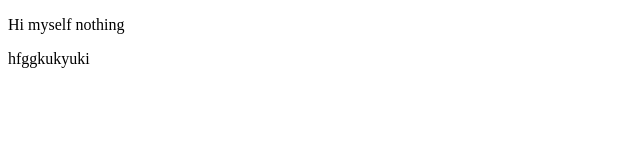
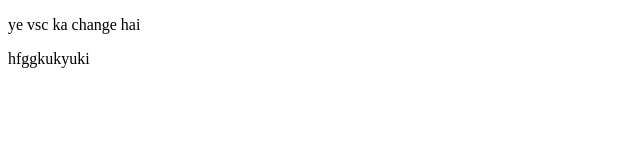
Before and after one commit to sanyadixit/test1, a plain HTML site: page index.html in a window 1280 px wide. Shown: the full height of the page, 0-640 px from the left. Drawn offline with Linux system fonts and the light colour scheme.

Commit message:
text is added

```diff
--- a/index.html
+++ b/index.html
@@ -6,7 +6,7 @@
     <title>Hiii</title>
 </head>
 <body>
-    <p> Hi myself nothing  </p>
+    <p> ye vsc ka change hai  </p>
     <p> hfggkukyuki</p>
 </body>
 </html>
```
